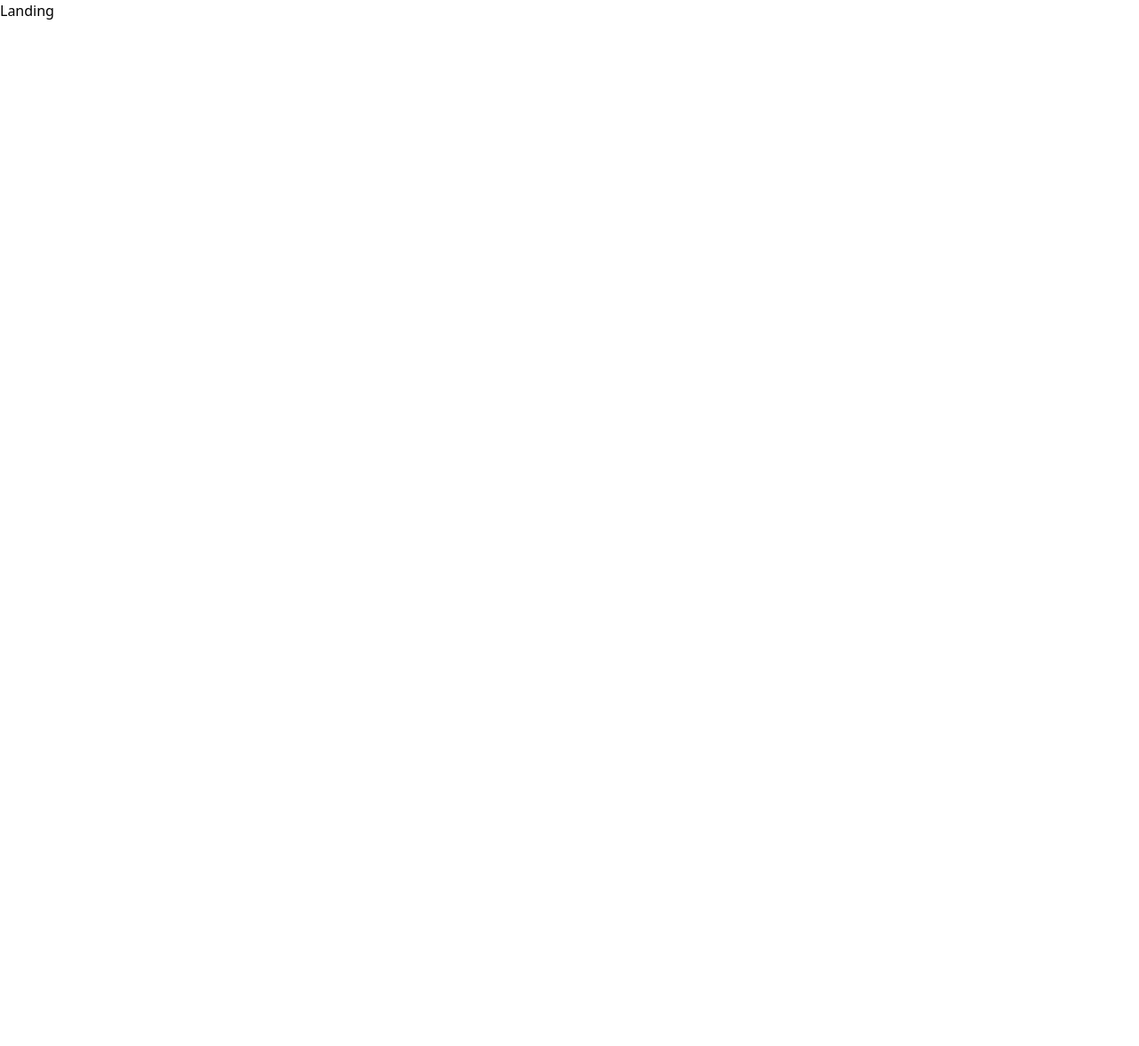
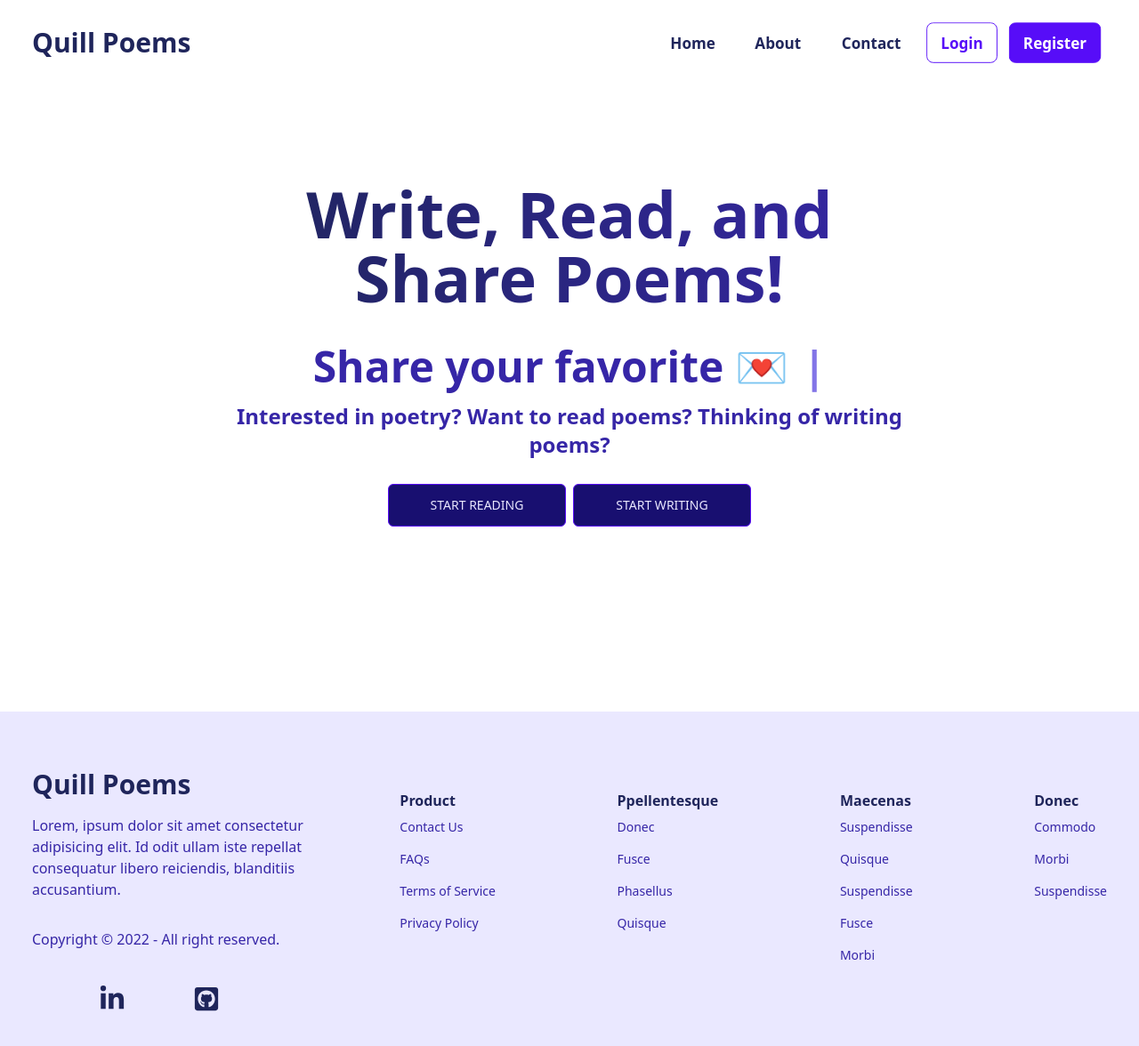
Before and after one commit to francosae/Quill-Poems, a React (Vite) app in the folder client/: page / in a window 1280 px wide. Shown: the top 1176 px of the page at 89% size. Before the commit the page ends 800 px from the top, so only its background shows below. Built offline with nearby package versions, Linux system fonts and the light colour scheme.

Commit message:
TailwindCSS Components, DaisyUI Themes + Landing Page Complete -> Routes to Login + Register

```diff
--- a/client/package.json
+++ b/client/package.json
@@ -12,9 +12,12 @@
     "@headlessui/react": "^1.6.6",
     "@heroicons/react": "^2.0.10",
     "@tailwindcss/forms": "^0.5.2",
+    "daisyui": "^2.24.0",
     "react": "^18.2.0",
     "react-dom": "^18.2.0",
-    "react-router-dom": "^6.3.0"
+    "react-icons": "^4.4.0",
+    "react-router-dom": "^6.3.0",
+    "react-typed": "^1.2.0"
   },
   "devDependencies": {
     "@types/react": "^18.0.17",
--- a/client/src/App.jsx
+++ b/client/src/App.jsx
@@ -1,14 +1,17 @@
 import { useState } from 'react'
 import { BrowserRouter, Routes, Route } from 'react-router-dom'
-import { Login, Register, Landing } from "./pages/index"
+import { Login, Register, Landing, Home} from "./pages/index"
+// import { Footer, Navbar} from "./components/index"
+
 function App() {
   return (
-    <div>
+    <div data-theme="light">
       <BrowserRouter>
       <Routes>
         <Route path="/" element={<Landing />} />
         <Route path="/login" element={<Login />} />
         <Route path="register" element={<Register />} />
+        <Route path="home" element={<Home />} />
       </Routes>
       </BrowserRouter>
     </div>
--- /dev/null
+++ b/client/src/assets/colorPallete.jsx
@@ -0,0 +1,12 @@
+export const color = {
+    sC: "#1F255B",
+    sCText: "#8490FF",
+    sP: "#EEB4B3",
+    sPText: "#660200",
+    pB: "#C7EBF0",
+    pBText: "#155B65",
+    bP: "#3626A7",
+    bPText: "#B1A6FF",
+    lW: "#EAE8FF",
+    lWText: "#180F70"
+}
--- /dev/null
+++ b/client/src/components/Footer.jsx
@@ -0,0 +1,63 @@
+import React from 'react';
+import {
+  FaLinkedinIn,
+  FaGithubSquare,
+} from 'react-icons/fa';
+
+const Footer = () => {
+  return (
+    <div className='w-full bg-[#EAE8FF]'>
+    <div className='max-w-[1240px] mx-auto py-16 px-4 grid lg:grid-cols-3 gap-8 bg-[#EAE8FF] text-[#3626A7]'>
+      <div>
+        <h1 className='w-full text-3xl font-bold text-[#1F255B]'>Quill Poems</h1>
+        <p className='py-4'>Lorem, ipsum dolor sit amet consectetur adipisicing elit. Id odit ullam iste repellat consequatur libero reiciendis, blanditiis accusantium.</p>
+        <p className='py-4'>Copyright © 2022 - All right reserved.</p>
+        <div className='flex justify-evenly md:w-[75%] my-6 text-[#1F255B]'>
+            <FaLinkedinIn size={30} />
+            <FaGithubSquare size={30} />
+        </div>
+      </div>
+      <div className='lg:col-span-2 flex justify-between mt-6'>
+    <div>
+        <h6 className='font-bold  text-[#1F255B]'>Product</h6>
+        <ul>
+            <li className='py-2 text-sm'>Contact Us</li>
+            <li className='py-2 text-sm'>FAQs</li>
+            <li className='py-2 text-sm'>Terms of Service</li>
+            <li className='py-2 text-sm'>Privacy Policy</li>
+        </ul>
+    </div>
+    <div>
+        <h6 className='font-bold text-[#1F255B]'>Ppellentesque</h6>
+        <ul>
+            <li className='py-2 text-sm'>Donec</li>
+            <li className='py-2 text-sm'>Fusce</li>
+            <li className='py-2 text-sm'>Phasellus</li>
+            <li className='py-2 text-sm'>Quisque</li>
+        </ul>
+    </div>
+    <div>
+        <h6 className='font-bold text-[#1F255B]'>Maecenas</h6>
+        <ul>
+            <li className='py-2 text-sm'>Suspendisse</li>
+            <li className='py-2 text-sm'>Quisque</li>
+            <li className='py-2 text-sm'>Suspendisse</li>
+            <li className='py-2 text-sm'>Fusce</li>
+            <li className='py-2 text-sm'>Morbi</li>
+        </ul>
+    </div>
+    <div>
+        <h6 className='font-bold text-[#1F255B]'>Donec</h6>
+        <ul>
+            <li className='py-2 text-sm'>Commodo</li>
+            <li className='py-2 text-sm'>Morbi</li>
+            <li className='py-2 text-sm'>Suspendisse</li>
+        </ul>
+    </div>
+      </div>
+    </div>
+    </div>
+  );
+};
+
+export default Footer;
--- /dev/null
+++ b/client/src/components/Navbar.jsx
@@ -0,0 +1,24 @@
+import React, { useState } from 'react';
+import { Link } from 'react-router-dom';
+const Navbar = () => {
+
+  return (
+    <div className='flex justify-between items-center h-24 max-w-[1240px] mx-auto px-4 text-[#1F255B]'>
+      <h1 className='w-full text-3xl font-bold text-[#1F255B]'>Quill Poems</h1>
+      <ul className='hidden md:flex font-semibold'>
+
+        <li className='p-1'><a className="btn btn-ghost normal-case text-lg" >Home</a></li>
+        <li className='p-1'><a className="btn btn-ghost normal-case text-lg" >About</a></li>
+        <li className='p-1'><a className="btn btn-ghost normal-case text-lg" >Contact</a></li>
+        <Link to="/login">
+        <li className='p-1'><a className="btn btn-outline btn-primary normal-case text-lg" >Login</a></li>
+        </Link>
+        <li className='p-1'><a className="btn btn-primary normal-case text-lg" >Register</a></li>
+      </ul>
+
+
+    </div>
+  );
+};
+
+export default Navbar;
--- /dev/null
+++ b/client/src/components/index.jsx
@@ -0,0 +1,3 @@
+import Navbar from "./Navbar"
+import Footer from "./Footer"
+export {Navbar, Footer}
--- a/client/src/index.css
+++ b/client/src/index.css
@@ -1,3 +1,8 @@
 @tailwind base;
 @tailwind components;
 @tailwind utilities;
+
+#root {
+    display: flex;
+    flex-direction: column;
+  }
--- /dev/null
+++ b/client/src/pages/Home/Home.jsx
@@ -0,0 +1,7 @@
+import React from 'react'
+
+export default function Home() {
+  return (
+    <div>Home</div>
+  )
+}
--- a/client/src/pages/Landing/Landing.jsx
+++ b/client/src/pages/Landing/Landing.jsx
@@ -1,7 +1,44 @@
 import React from 'react'
+import Typed from 'react-typed'
+import { Footer, Navbar} from "../../components/index"
 
 export default function Landing() {
   return (
-    <div>Landing</div>
+    <>
+    <Navbar/>
+    <Hero/>
+    <Footer/>
+    </>
   )
 }
+
+
+const Hero = () => {
+  return (
+    <div>
+      <div className='max-w-[800px] mt-[-96px] w-full h-screen mx-auto text-center flex flex-col justify-center'>
+        <h1 className='md:text-7xl sm:text-6xl text-4xl font-bold md:py-6 text-transparent bg-clip-text bg-gradient-to-r to-[#3626A7] from-[#1F255B]'>
+          Write, Read, and Share Poems!
+        </h1>
+        <div className='flex justify-center items-center'>
+          <p className='text-[#3626A7] md:text-5xl sm:text-4xl text-xl font-bold py-4'>
+          Share your favorite 💌
+          </p>
+          <Typed
+          className='text-[#8375e7] md:text-5xl sm:text-4xl text-xl font-bold md:pl-4 pl-2'
+            strings={['Haikus', 'Sonnets', 'Elegies', 'Ballads', 'Free Verses']}
+            typeSpeed={120}
+            backSpeed={90}
+            loop
+          />
+        </div>
+        <p className='text-[#3626A7] md:text-2xl text-xl font-bold'>Interested in poetry? Want to read poems? Thinking of writing poems?</p>
+        <ul className='md:flex justify-center'>
+        <li className='p-1'>  <button className='bg-[#180F70] w-[200px] rounded-md font-medium my-6 mx-auto py-3 text-[#EAE8FF] btn btn-primary'>Start Reading</button></li>
+        <li className='p-1'>  <button className='bg-[#180F70] w-[200px] rounded-md font-medium my-6 mx-auto py-3 text-[#EAE8FF] btn btn-primary'>Start Writing</button></li>
+      </ul>
+
+      </div>
+    </div>
+  );
+};
--- a/client/src/pages/index.jsx
+++ b/client/src/pages/index.jsx
@@ -1,5 +1,5 @@
 import Login from "./Login/Login";
 import Register from "./Register/Register";
 import Landing from "./Landing/Landing";
-
-export {Login, Register, Landing}
+import Home from "./Home/Home";
+export {Login, Register, Landing, Home}
--- a/client/tailwind.config.cjs
+++ b/client/tailwind.config.cjs
@@ -5,6 +5,17 @@ const defaultTheme = require('tailwindcss/defaultTheme')
 module.exports = {
   content: ["./src/**/*.{html,js,jsx}"],
   theme: {
+    daisyui: {
+      themes: [
+        {
+          light: {
+            ...require("daisyui/src/colors/themes")["[data-theme=light]"],
+            primary: "#180F70",
+            "primary-focus": "#3626A7",
+          },
+        },
+      ]
+    },
     extend: {
       fontFamily: {
         sans: ['Inter var', ...defaultTheme.fontFamily.sans],
@@ -13,5 +24,6 @@ module.exports = {
   },
   plugins: [
     require('@tailwindcss/forms'),
+    require("daisyui"),
   ],
 }
```
Also changed, not shown: 2 other files (tests, documents, lock files or other folders).
